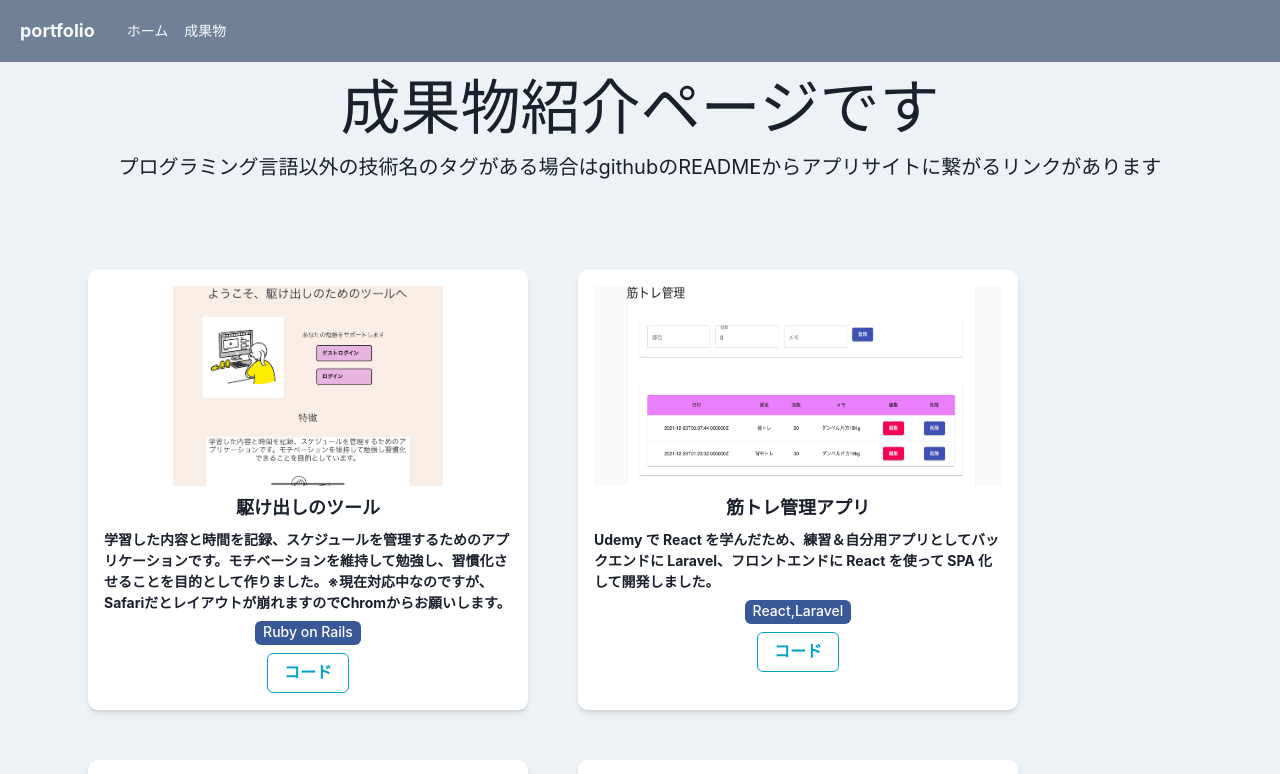
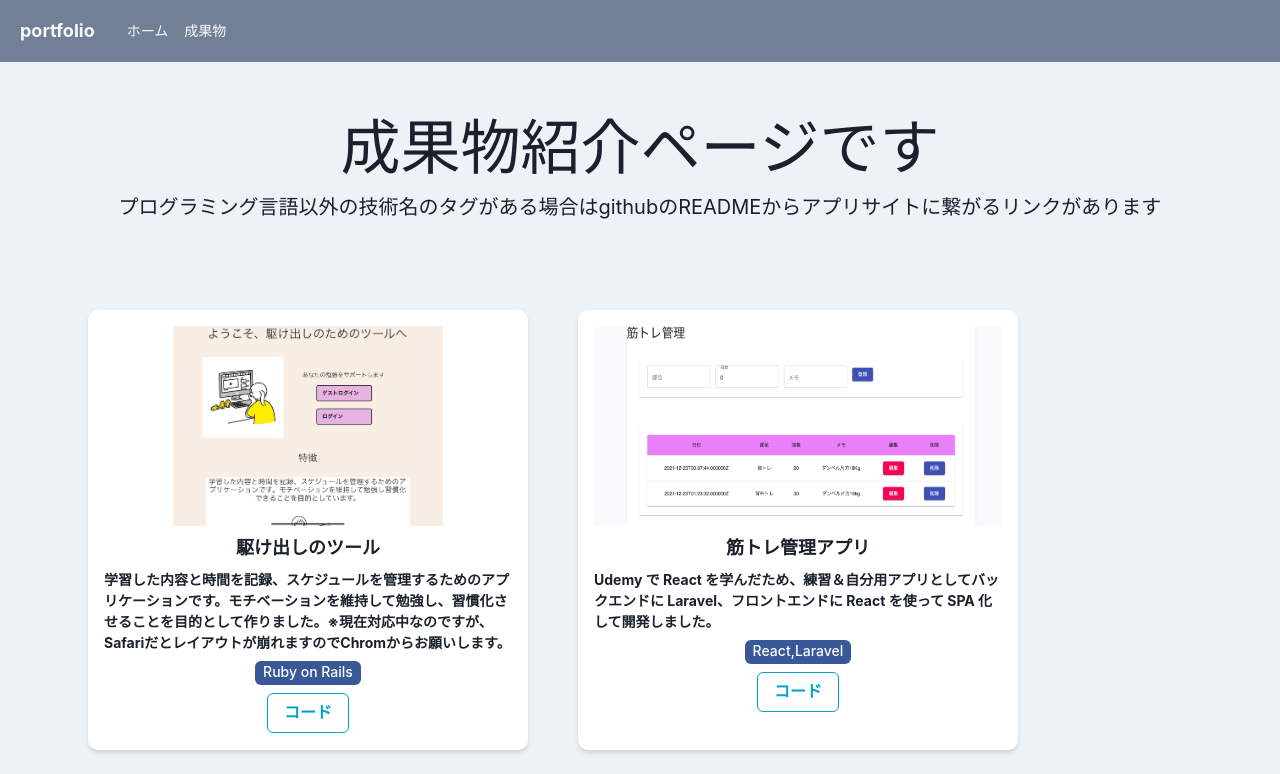
Before and after one commit to okabekaito/portfolio, a React (Create React App) app: page /deliverables in a window 1280 px wide. Shown: the top 774 px of the page. Built offline with nearby package versions, Linux system fonts and the light colour scheme.

Commit message:
成果物紹介ページ完成

```diff
--- a/src/components/pages/Deliverables.tsx
+++ b/src/components/pages/Deliverables.tsx
@@ -9,7 +9,7 @@ export const Deliverables: VFC = memo(() => {
     const OnClickCard =() => onOpen();
     return (
     <>
-        <Text textAlign="center" fontSize='6xl'>成果物紹介ページです</Text>
+        <Text mt={10} textAlign="center" fontSize='6xl'>成果物紹介ページです</Text>
         <Text textAlign="center" fontSize='xl'>プログラミング言語以外の技術名のタグがある場合はgithubのREADMEからアプリサイトに繋がるリンクがあります</Text>
         <Wrap m={12} spacing="50px" p={{base:4,md:10}}>
             {DeliverablesList.map((route) => (
```
